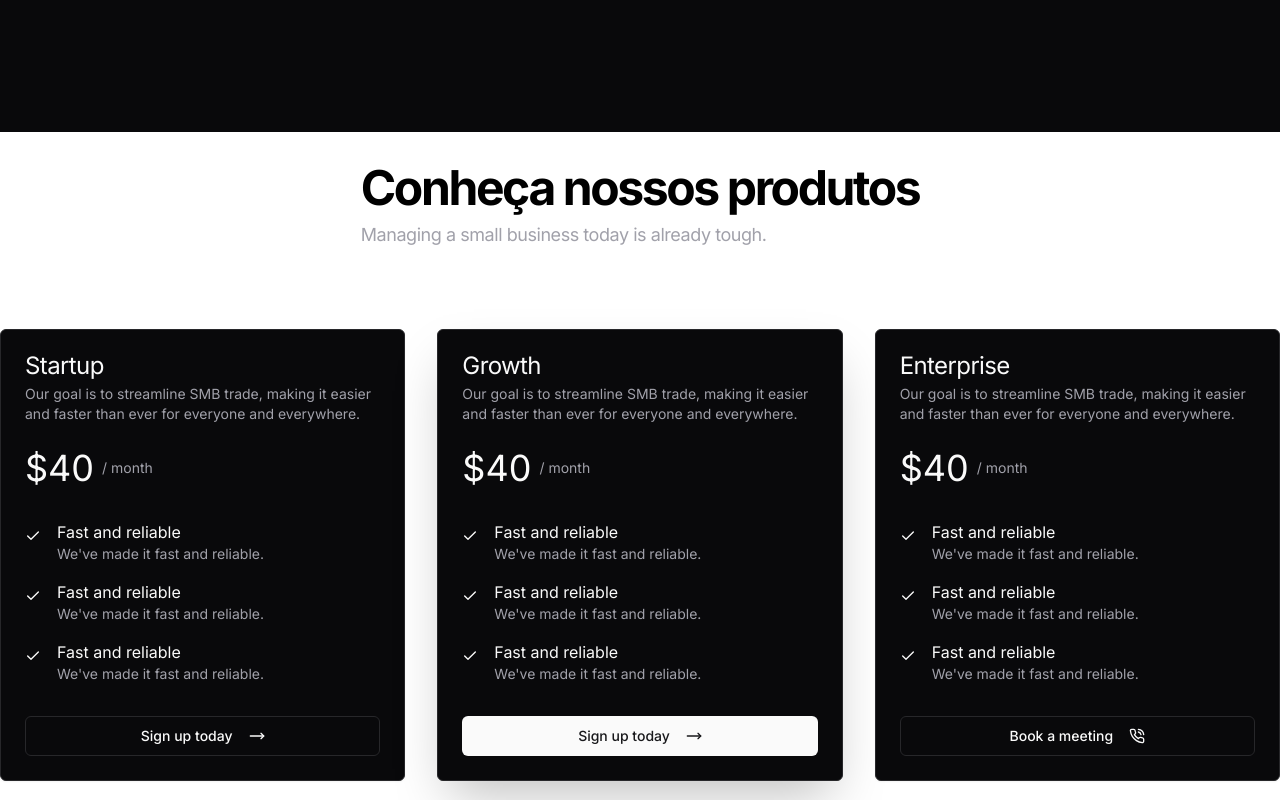
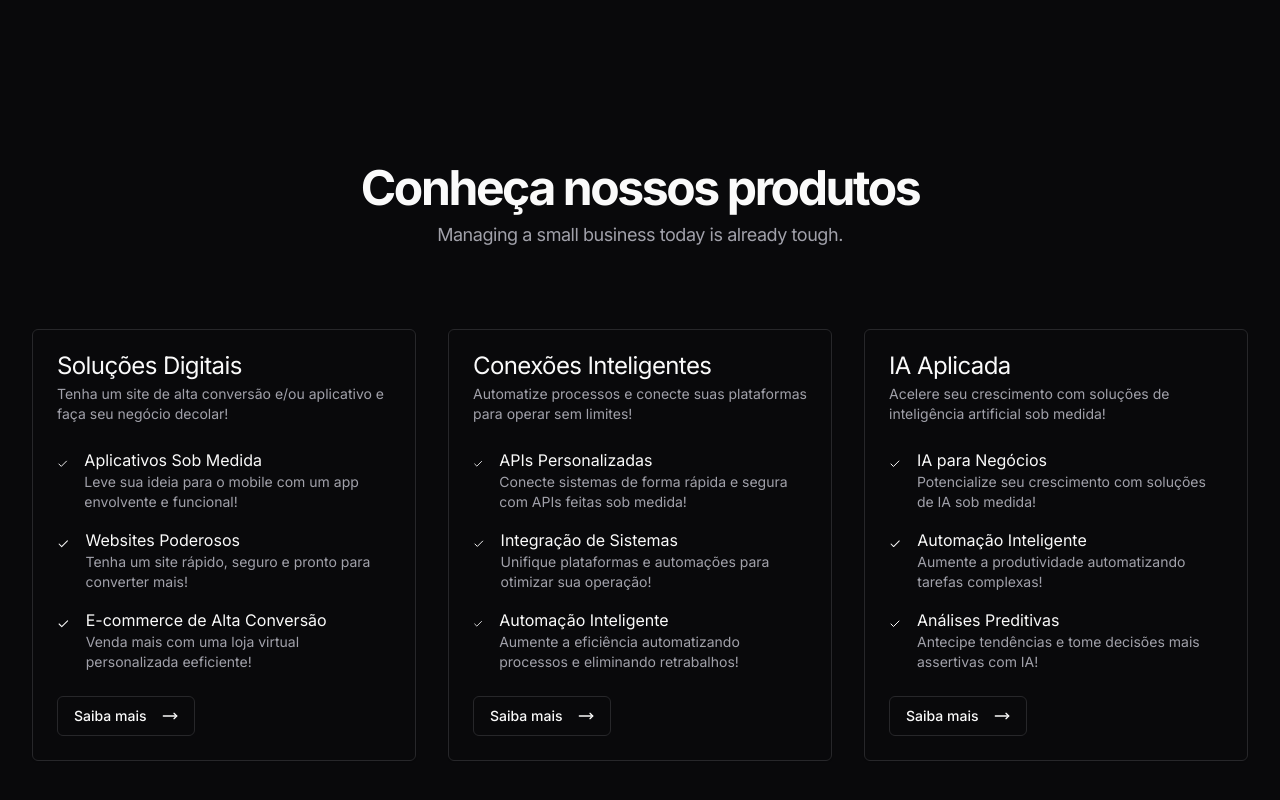
Before and after one commit to landinglabs/landing_page, a Next.js app: page / in a window 1280 px wide. Shown: the part 680-1480 px from the top of the page. Built offline with nearby package versions, Linux system fonts and the light colour scheme.

Commit message:
feat: add text to features component

```diff
--- a/components/sections/features.tsx
+++ b/components/sections/features.tsx
@@ -4,194 +4,135 @@ import {
   Card,
   CardContent,
   CardDescription,
+  CardFooter,
   CardHeader,
   CardTitle,
 } from "@/components/ui/card";
 import { Button } from "@/components/ui/button";
 
-export const Features = () => (
-  <div className="w-full bg-white text-black py-8">
+export const Features = () => {
+  const features = [
+    {
+      header: "Soluções Digitais",
+      description:
+        "Tenha um site de alta conversão e/ou aplicativo e faça seu negócio decolar!",
+      bulletpoints: [
+        {
+          name: "Aplicativos Sob Medida",
+          description:
+            "Leve sua ideia para o mobile com um app envolvente e funcional!",
+        },
+        {
+          name: "Websites Poderosos",
+          description:
+            "Tenha um site rápido, seguro e pronto para converter mais!",
+        },
+        {
+          name: "E-commerce de Alta Conversão",
+          description:
+            "Venda mais com uma loja virtual personalizada eeficiente!",
+        },
+      ],
+    },
+    {
+      header: "Conexões Inteligentes",
+      description:
+        "Automatize processos e conecte suas plataformas para operar sem limites!",
+      bulletpoints: [
+        {
+          name: "APIs Personalizadas",
+          description:
+            "Conecte sistemas de forma rápida e segura com APIs feitas sob medida!",
+        },
+        {
+          name: "Integração de Sistemas",
+          description:
+            "Unifique plataformas e automações para otimizar sua operação!",
+        },
+        {
+          name: "Automação Inteligente",
+          description:
+            "Aumente a eficiência automatizando processos e eliminando retrabalhos!",
+        },
+      ],
+    },
+    {
+      header: "IA Aplicada",
+      description:
+        "Acelere seu crescimento com soluções de inteligência artificial sob medida!",
+      bulletpoints: [
+        {
+          name: "IA para Negócios",
+          description:
+            "Potencialize seu crescimento com soluções de IA sob medida!",
+        },
+        {
+          name: "Automação Inteligente",
+          description:
+            "Aumente a produtividade automatizando tarefas complexas!",
+        },
+        {
+          name: "Análises Preditivas",
+          description:
+            "Antecipe tendências e tome decisões mais assertivas com IA!",
+        },
+      ],
+    },
+  ];
+
+  return (
+    <div className="w-full p-8">
       <div className="container mx-auto">
         <div className="flex text-center justify-center items-center gap-4 flex-col">
           <div className="flex gap-2 flex-col">
-          <h2 className="text-3xl md:text-5xl tracking-tighter max-w-xl text-left font-bold">
+            <h2 className="text-3xl md:text-5xl tracking-tighter max-w-xl text-center font-bold">
               Conheça nossos produtos
             </h2>
-          <p className="text-lg leading-relaxed tracking-tight text-muted-foreground max-w-xl text-left">
+            <p className="text-lg leading-relaxed tracking-tight text-muted-foreground max-w-xl text-center">
               Managing a small business today is already tough.
             </p>
           </div>
           <div className="grid text-left grid-cols-1 lg:grid-cols-3 w-full gap-8 mt-16">
-          <Card className="w-full rounded-md">
+            {features.map((item) => (
+              <Card className="w-full rounded-md flex flex-col justify-between" key={item.header}>
                 <CardHeader>
                   <CardTitle>
                     <span className="flex flex-row gap-4 items-center font-normal">
-                  Startup
+                      {item.header}
                     </span>
                   </CardTitle>
-              <CardDescription>
-                Our goal is to streamline SMB trade, making it easier and faster
-                than ever for everyone and everywhere.
-              </CardDescription>
+                  <CardDescription>{item.description}</CardDescription>
                 </CardHeader>
                 <CardContent>
                   <div className="flex flex-col gap-8 justify-start">
-                <p className="flex flex-row  items-center gap-2 text-xl">
-                  <span className="text-4xl">$40</span>
-                  <span className="text-sm text-muted-foreground">
-                    {" "}
-                    / month
-                  </span>
-                </p>
                     <div className="flex flex-col gap-4 justify-start">
-                  <div className="flex flex-row gap-4">
+                      {item.bulletpoints.map((bulletpoint) => (
+                        <div
+                          className="flex flex-row gap-4"
+                          key={bulletpoint.name}
+                        >
                           <Check className="w-4 h-4 mt-2 text-primary" />
                           <div className="flex flex-col">
-                      <p>Fast and reliable</p>
+                            <p>{bulletpoint.name}</p>
                             <p className="text-muted-foreground text-sm">
-                        We&apos;ve made it fast and reliable.
+                              {bulletpoint.description}
                             </p>
                           </div>
                         </div>
-                  <div className="flex flex-row gap-4">
-                    <Check className="w-4 h-4 mt-2 text-primary" />
-                    <div className="flex flex-col">
-                      <p>Fast and reliable</p>
-                      <p className="text-muted-foreground text-sm">
-                        We&apos;ve made it fast and reliable.
-                      </p>
+                      ))}
                     </div>
                   </div>
-                  <div className="flex flex-row gap-4">
-                    <Check className="w-4 h-4 mt-2 text-primary" />
-                    <div className="flex flex-col">
-                      <p>Fast and reliable</p>
-                      <p className="text-muted-foreground text-sm">
-                        We&apos;ve made it fast and reliable.
-                      </p>
-                    </div>
-                  </div>
-                </div>
+                </CardContent>
+                <CardFooter >
                   <Button variant="outline" className="gap-4">
-                  Sign up today <MoveRight className="w-4 h-4" />
+                    Saiba mais <MoveRight className="w-4 h-4" />
                   </Button>
-              </div>
-            </CardContent>
+                </CardFooter>
               </Card>
-          <Card className="w-full shadow-2xl rounded-md">
-            <CardHeader>
-              <CardTitle>
-                <span className="flex flex-row gap-4 items-center font-normal">
-                  Growth
-                </span>
-              </CardTitle>
-              <CardDescription>
-                Our goal is to streamline SMB trade, making it easier and faster
-                than ever for everyone and everywhere.
-              </CardDescription>
-            </CardHeader>
-            <CardContent>
-              <div className="flex flex-col gap-8 justify-start">
-                <p className="flex flex-row  items-center gap-2 text-xl">
-                  <span className="text-4xl">$40</span>
-                  <span className="text-sm text-muted-foreground">
-                    {" "}
-                    / month
-                  </span>
-                </p>
-                <div className="flex flex-col gap-4 justify-start">
-                  <div className="flex flex-row gap-4">
-                    <Check className="w-4 h-4 mt-2 text-primary" />
-                    <div className="flex flex-col">
-                      <p>Fast and reliable</p>
-                      <p className="text-muted-foreground text-sm">
-                        We&apos;ve made it fast and reliable.
-                      </p>
-                    </div>
-                  </div>
-                  <div className="flex flex-row gap-4">
-                    <Check className="w-4 h-4 mt-2 text-primary" />
-                    <div className="flex flex-col">
-                      <p>Fast and reliable</p>
-                      <p className="text-muted-foreground text-sm">
-                        We&apos;ve made it fast and reliable.
-                      </p>
-                    </div>
-                  </div>
-                  <div className="flex flex-row gap-4">
-                    <Check className="w-4 h-4 mt-2 text-primary" />
-                    <div className="flex flex-col">
-                      <p>Fast and reliable</p>
-                      <p className="text-muted-foreground text-sm">
-                        We&apos;ve made it fast and reliable.
-                      </p>
-                    </div>
-                  </div>
-                </div>
-                <Button className="gap-4">
-                  Sign up today <MoveRight className="w-4 h-4" />
-                </Button>
-              </div>
-            </CardContent>
-          </Card>
-          <Card className="w-full rounded-md">
-            <CardHeader>
-              <CardTitle>
-                <span className="flex flex-row gap-4 items-center font-normal">
-                  Enterprise
-                </span>
-              </CardTitle>
-              <CardDescription>
-                Our goal is to streamline SMB trade, making it easier and faster
-                than ever for everyone and everywhere.
-              </CardDescription>
-            </CardHeader>
-            <CardContent>
-              <div className="flex flex-col gap-8 justify-start">
-                <p className="flex flex-row  items-center gap-2 text-xl">
-                  <span className="text-4xl">$40</span>
-                  <span className="text-sm text-muted-foreground">
-                    {" "}
-                    / month
-                  </span>
-                </p>
-                <div className="flex flex-col gap-4 justify-start">
-                  <div className="flex flex-row gap-4">
-                    <Check className="w-4 h-4 mt-2 text-primary" />
-                    <div className="flex flex-col">
-                      <p>Fast and reliable</p>
-                      <p className="text-muted-foreground text-sm">
-                        We&apos;ve made it fast and reliable.
-                      </p>
-                    </div>
-                  </div>
-                  <div className="flex flex-row gap-4">
-                    <Check className="w-4 h-4 mt-2 text-primary" />
-                    <div className="flex flex-col">
-                      <p>Fast and reliable</p>
-                      <p className="text-muted-foreground text-sm">
-                        We&apos;ve made it fast and reliable.
-                      </p>
-                    </div>
-                  </div>
-                  <div className="flex flex-row gap-4">
-                    <Check className="w-4 h-4 mt-2 text-primary" />
-                    <div className="flex flex-col">
-                      <p>Fast and reliable</p>
-                      <p className="text-muted-foreground text-sm">
-                        We&apos;ve made it fast and reliable.
-                      </p>
-                    </div>
-                  </div>
-                </div>
-                <Button variant="outline" className="gap-4">
-                  Book a meeting <PhoneCall className="w-4 h-4" />
-                </Button>
-              </div>
-            </CardContent>
-          </Card>
+            ))}
           </div>
         </div>
       </div>
     </div>
   );
+};
```
Lines whose indentation alone changed are shown as unchanged.
